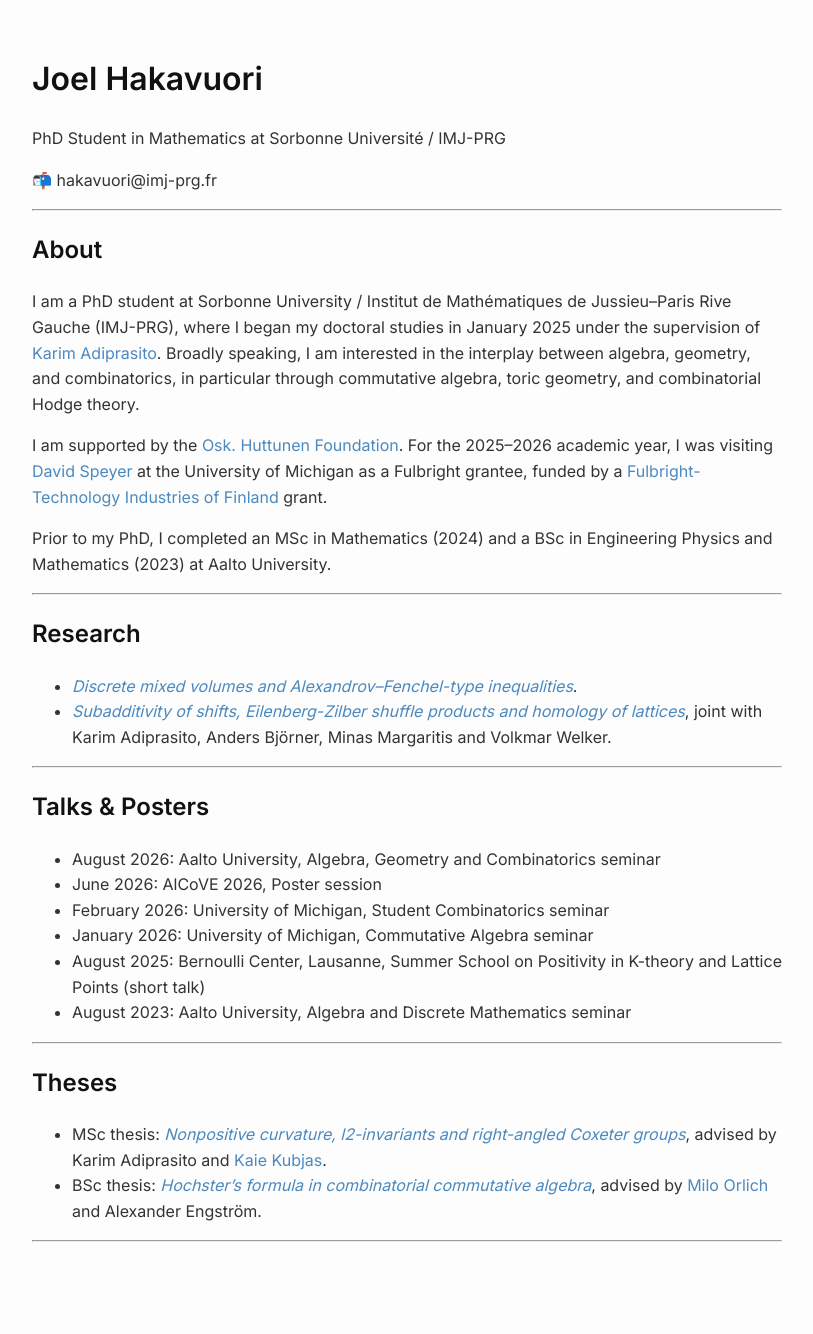
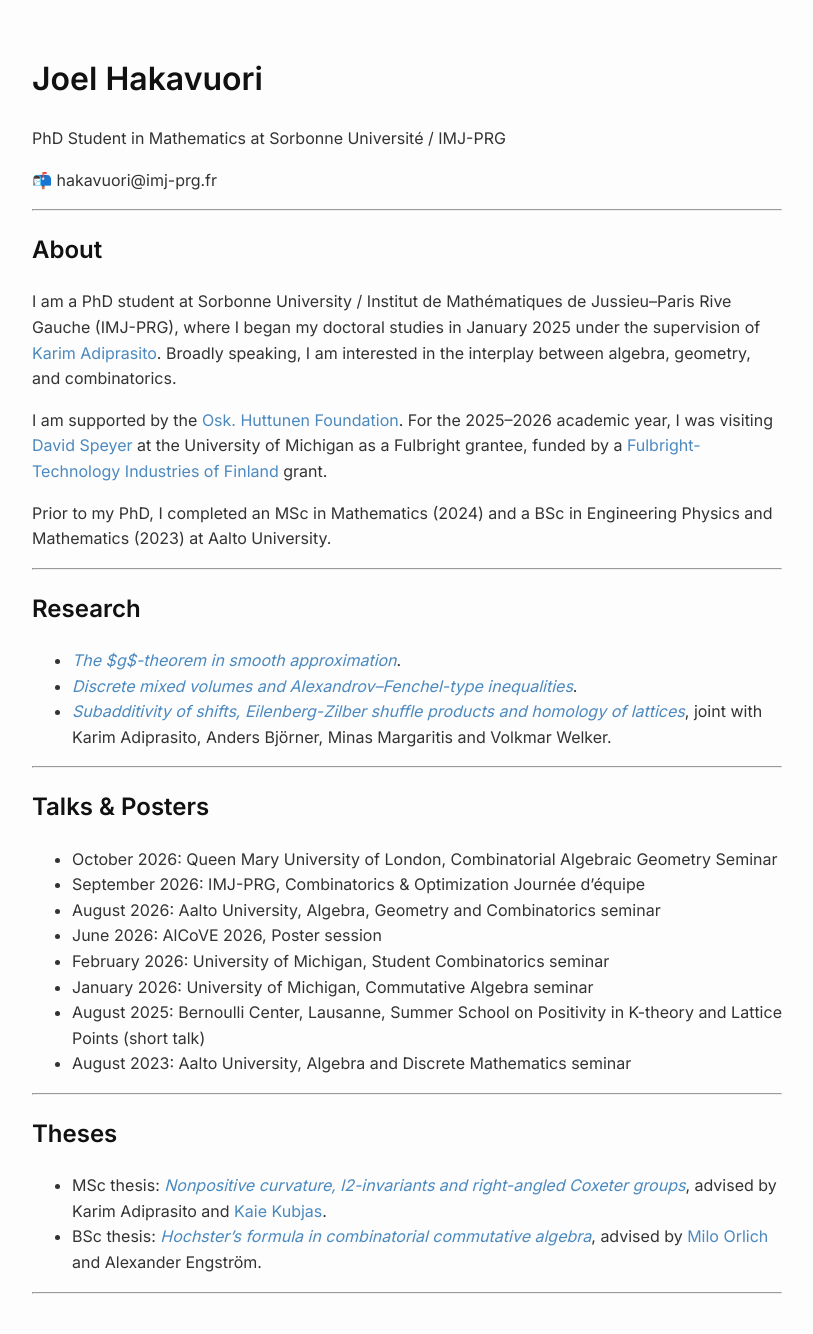
Before and after one commit to hakav/hakav.github.io, a Jekyll site: the page built from index.md, in a window 1280 px wide. Shown: the whole page, without its empty margins (233-1046 px from the left). Built offline with Jekyll 4.4.1, drawn with Linux system fonts in a browser that asks for light colours; before the commit the page ends 1282 px from its top, so only the background shows below that.

Commit message:
Update index.md

```diff
--- a/index.md
+++ b/index.md
@@ -25,7 +25,7 @@ PhD Student in Mathematics at Sorbonne Université / IMJ-PRG
 
 ## About
 
-I am a PhD student at Sorbonne University / Institut de Mathématiques de Jussieu–Paris Rive Gauche (IMJ-PRG), where I began my doctoral studies in January 2025 under the supervision of [Karim Adiprasito](https://webusers.imj-prg.fr/%7Ekarim.adiprasito/). Broadly speaking, I am interested in the interplay between algebra, geometry, and combinatorics, in particular through commutative algebra, toric geometry, and combinatorial Hodge theory.
+I am a PhD student at Sorbonne University / Institut de Mathématiques de Jussieu–Paris Rive Gauche (IMJ-PRG), where I began my doctoral studies in January 2025 under the supervision of [Karim Adiprasito](https://webusers.imj-prg.fr/%7Ekarim.adiprasito/). Broadly speaking, I am interested in the interplay between algebra, geometry, and combinatorics.
 
 I am supported by the [Osk. Huttunen Foundation](https://oskhuttunen.fi/). For the 2025–2026 academic year, I was visiting [David Speyer](https://websites.umich.edu/~speyer/) at the University of Michigan as a Fulbright grantee, funded by a [Fulbright-Technology Industries of Finland](https://www.fulbright.fi/grants-masters-studies/fulbright-technology-industries-finland-grants) grant.
 
@@ -34,6 +34,7 @@ Prior to my PhD, I completed an MSc in Mathematics (2024) and a BSc in Engineeri
 ---
 
 ## Research
+- [*The $g$-theorem in smooth approximation*](https://arxiv.org/abs/2609.24790).
 - [*Discrete mixed volumes and Alexandrov--Fenchel-type inequalities*](DMV-AF_ineqs.pdf).
 - [*Subadditivity of shifts, Eilenberg-Zilber shuffle products and homology of lattices*](https://arxiv.org/abs/2404.16643), joint with Karim Adiprasito, Anders Björner, Minas Margaritis and Volkmar Welker.
 
@@ -41,6 +42,8 @@ Prior to my PhD, I completed an MSc in Mathematics (2024) and a BSc in Engineeri
 
 ## Talks & Posters
 
+- October 2026: Queen Mary University of London, Combinatorial Algebraic Geometry Seminar
+- September 2026: IMJ-PRG, Combinatorics & Optimization Journée d'équipe
 - August 2026: Aalto University, Algebra, Geometry and Combinatorics seminar
 - June 2026: AlCoVE 2026, Poster session
 - February 2026: University of Michigan, Student Combinatorics seminar
```
